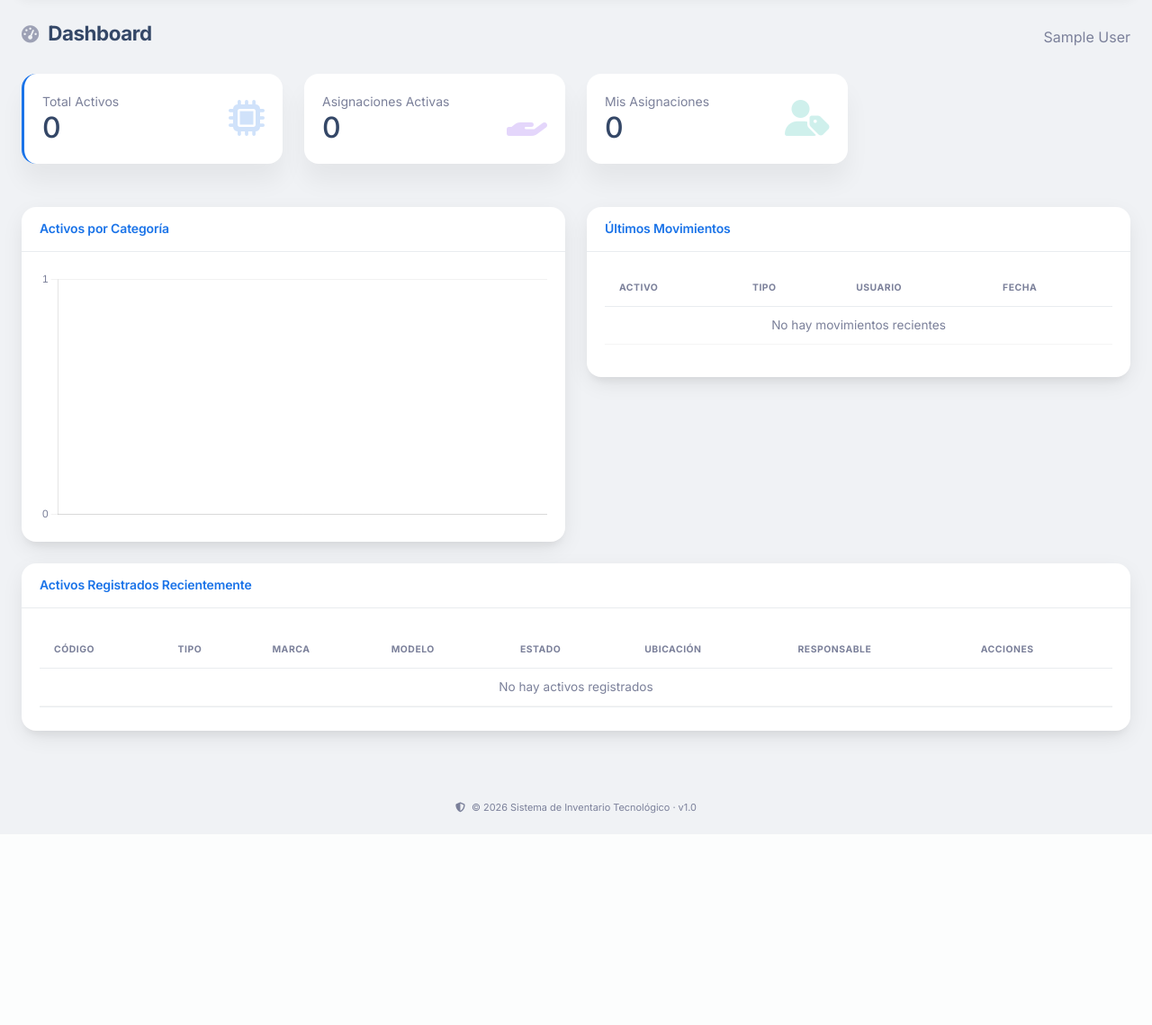
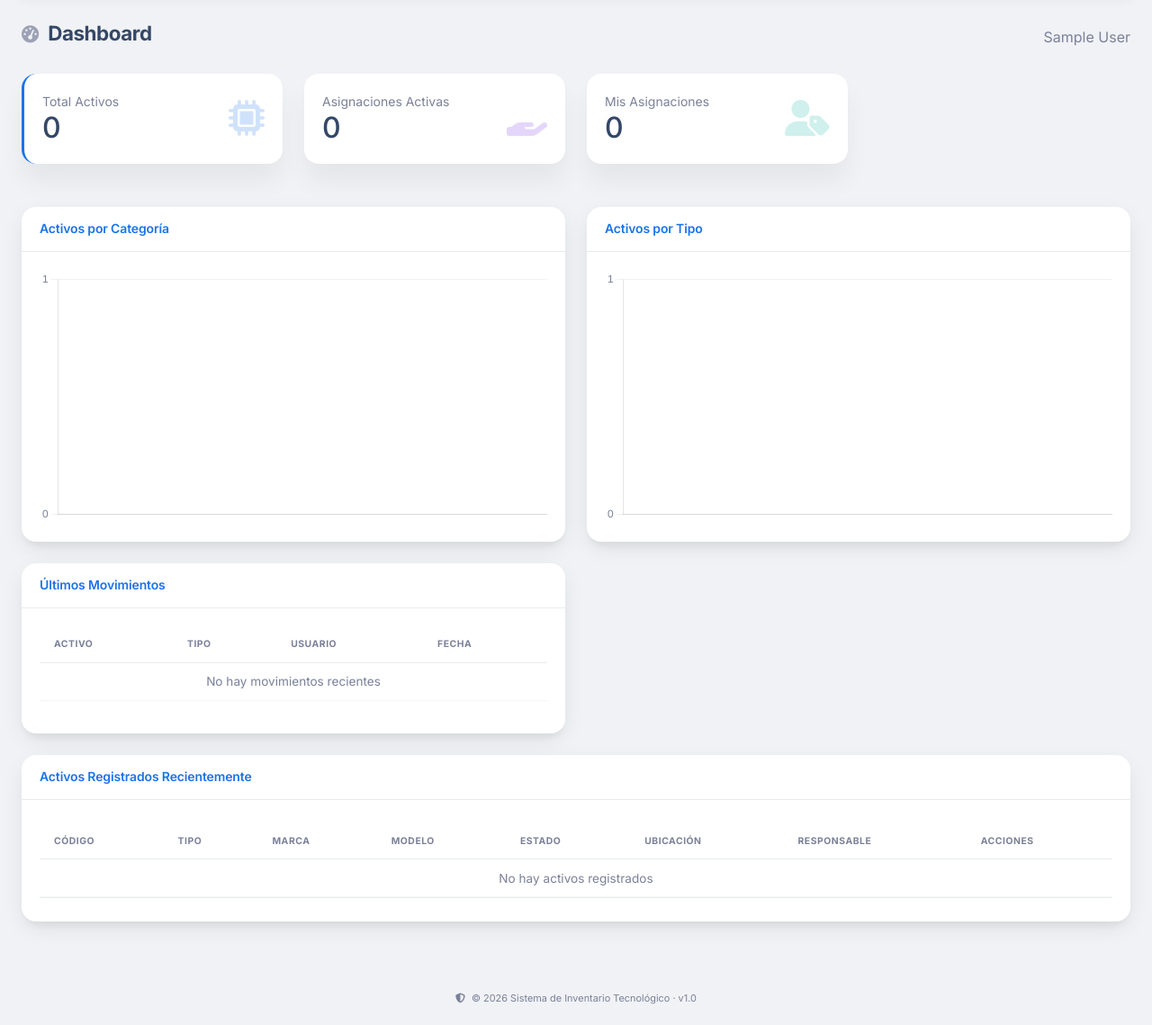
Before and after one commit to Eliasovalle22/inventario_tecnologico, a Django app: page /soft/ in a window 1280 px wide. Shown: the part 64-1203 px from the top of the page at 90% size. Before the commit the page ends 968 px from the top, so only its background shows below. Run offline with Django 5.2, Linux system fonts and the light colour scheme; the visitor is signed in with stand-in values (Sample User, id 1); data comes from the database, SQL or seed files in the repository; data that the repository does not hold is empty; some libraries are stand-ins or nearby versions.

Commit message:
Update gráficos por tipo dashbaord

```diff
--- a/core/views.py
+++ b/core/views.py
@@ -46,6 +46,11 @@ def dashboard(request):
                 'categoria__nombre'
             ).annotate(total=Count('id')).order_by('-total')
 
+            # Activos por tipo para el gráfico
+            context['activos_por_tipo'] = Activo.objects.values(
+                'tipo__nombre'
+            ).annotate(total=Count('id')).order_by('-total')
+
             # Activos recientes
             context['activos_recientes'] = Activo.objects.select_related(
                 'tipo', 'categoria', 'marca', 'estado', 'ubicacion', 'responsable'
--- a/templates/core/dashboard.html
+++ b/templates/core/dashboard.html
@@ -132,6 +132,20 @@
                 </div>
                 <div class="card-body">
                     <canvas id="categoriasChart"></canvas>
+                </div>
+            </div>
+        </div>
+        {% endif %}
+
+        <!-- ============ Gráfico de tipos ============ -->
+        {% if perms.inventario.view_activo %}
+        <div class="col-lg-6 mb-4">
+            <div class="card shadow">
+                <div class="card-header py-3">
+                    <h6 class="m-0 font-weight-bold text-primary">Activos por Tipo</h6>
+                </div>
+                <div class="card-body">
+                    <canvas id="tiposChart"></canvas>
                 </div>
             </div>
         </div>
@@ -309,6 +323,57 @@
             }
         });
     }
+
+    // Gráfico de tipos
+    const ctxTipos = document.getElementById('tiposChart');
+    if (ctxTipos) {
+        const tiposData = {
+            labels: [{% for item in activos_por_tipo %}'{{ item.tipo__nombre }}',{% endfor %}],
+            datasets: [{
+                label: 'Cantidad de activos',
+                data: [{% for item in activos_por_tipo %}{{ item.total }},{% endfor %}],
+                backgroundColor: [
+                    '#1A73E8', '#66BB6A', '#EF5350', '#FFA726', '#17c1e8',
+                    '#49a3f1', '#7c3aed', '#ec4899', '#f97316', '#14b8a6'
+                ],
+                borderRadius: 6,
+                borderWidth: 0
+            }]
+        };
+
+        new Chart(ctxTipos, {
+            type: 'bar',
+            data: tiposData,
+            options: {
+                responsive: true,
+                plugins: {
+                    legend: {
+                        display: false
+                    }
+                },
+                scales: {
+                    y: {
+                        beginAtZero: true,
+                        ticks: {
+                            stepSize: 1,
+                            color: '#7b809a'
+                        },
+                        grid: {
+                            color: 'rgba(0,0,0,0.05)'
+                        }
+                    },
+                    x: {
+                        ticks: {
+                            color: '#7b809a'
+                        },
+                        grid: {
+                            display: false
+                        }
+                    }
+                }
+            }
+        });
+    }
 </script>
 {% endif %}
 {% endblock %}
```
